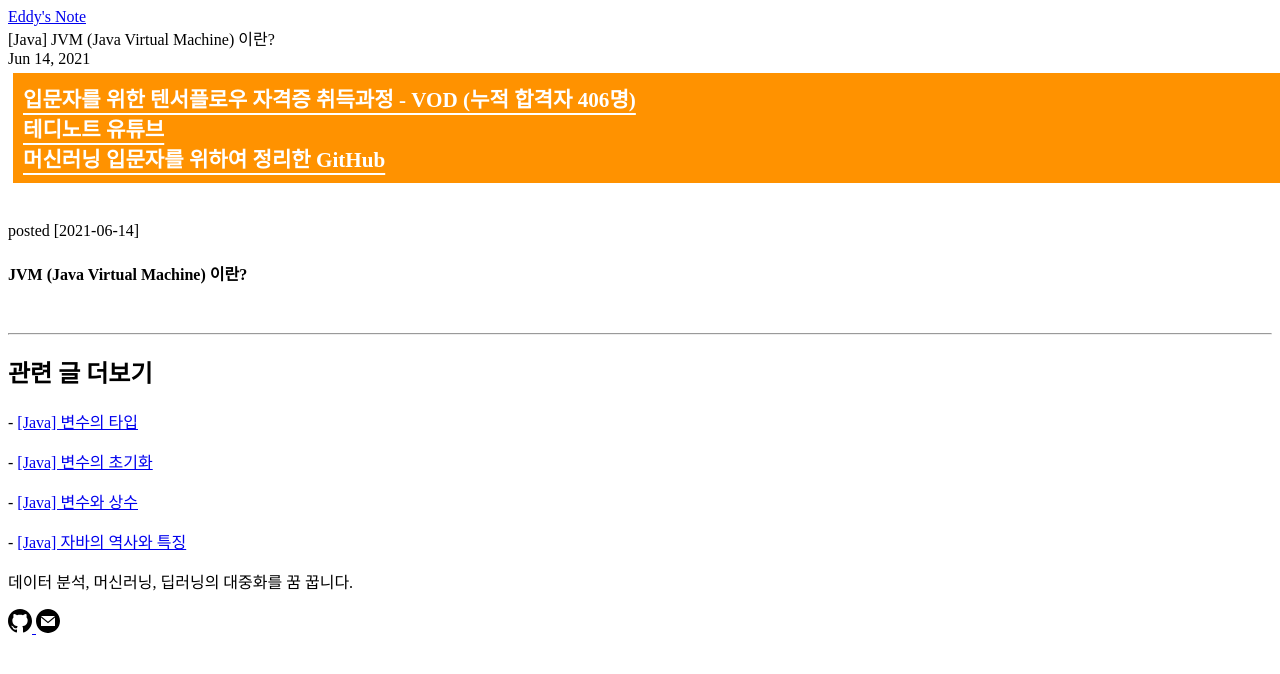
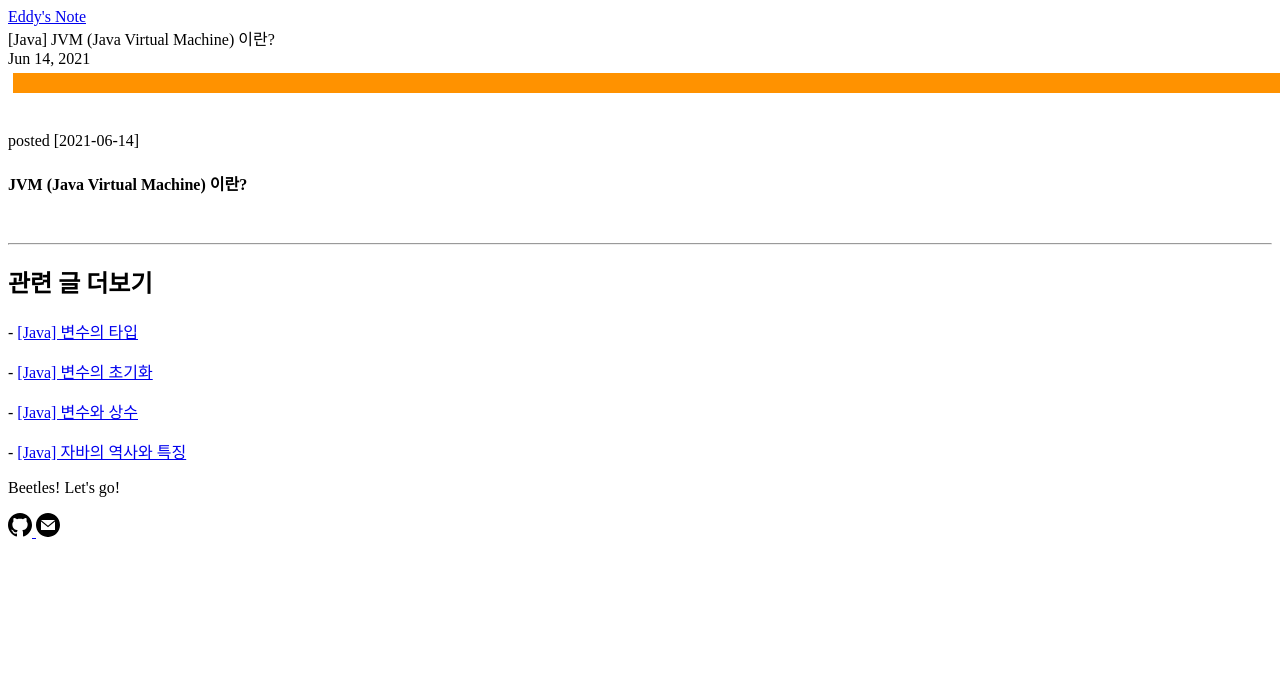
Before and after one commit to solusean/solusean.github.io, a Jekyll site: the page built from _posts/2021-06-14-Java002-JVM.md, in a window 1280 px wide. Shown: the top 674 px of the page. Built offline with Jekyll 4.4.1, drawn with Linux system fonts in a browser that asks for light colours.

Commit message:
Update page.html

```diff
--- a/_layouts/page.html
+++ b/_layouts/page.html
@@ -9,9 +9,7 @@ layout: default
   </div>
 </div>
 <div class="top-banner">
-    <a href="http://bit.ly/tfcert-vod" class="banner-link" target="_blank"><b>입문자를 위한 텐서플로우 자격증 취득과정 - VOD (누적 합격자 406명)</b></a><br/>
-    <a href="https://www.youtube.com/channel/UCt2wAAXgm87ACiQnDHQEW6Q" class="banner-link" target="_blank"><b>테디노트 유튜브</b></a><br/>
-    <a href="https://github.com/teddylee777/machine-learning" class="banner-link" target="_blank"><b>머신러닝 입문자를 위하여 정리한 GitHub</b></a><br/>
+
 </div>
 <br>
 <article>
@@ -58,18 +56,12 @@ layout: default
 
   {% if page.permalink != '/about.html' %}
   <div class='last-comment'>
-    <p>데이터 분석, 머신러닝, 딥러닝의 대중화를 꿈 꿉니다.</p>
+
+    <p> Beetles! Let's go! </p>
   </div>
 
-  <script async src="https://pagead2.googlesyndication.com/pagead/js/adsbygoogle.js"></script>
-  <!-- below website -->
-  <ins class="adsbygoogle" style="display:block" data-ad-client="ca-pub-5548835221228418" data-ad-slot="1481048616"
-    data-ad-format="auto" data-full-width-responsive="true"></ins>
-  <script>
-    (adsbygoogle = window.adsbygoogle || []).push({});
-  </script>
 
-  {% include disqus_comments.html %}
+
   {% endif %}
 
 </article>
```
